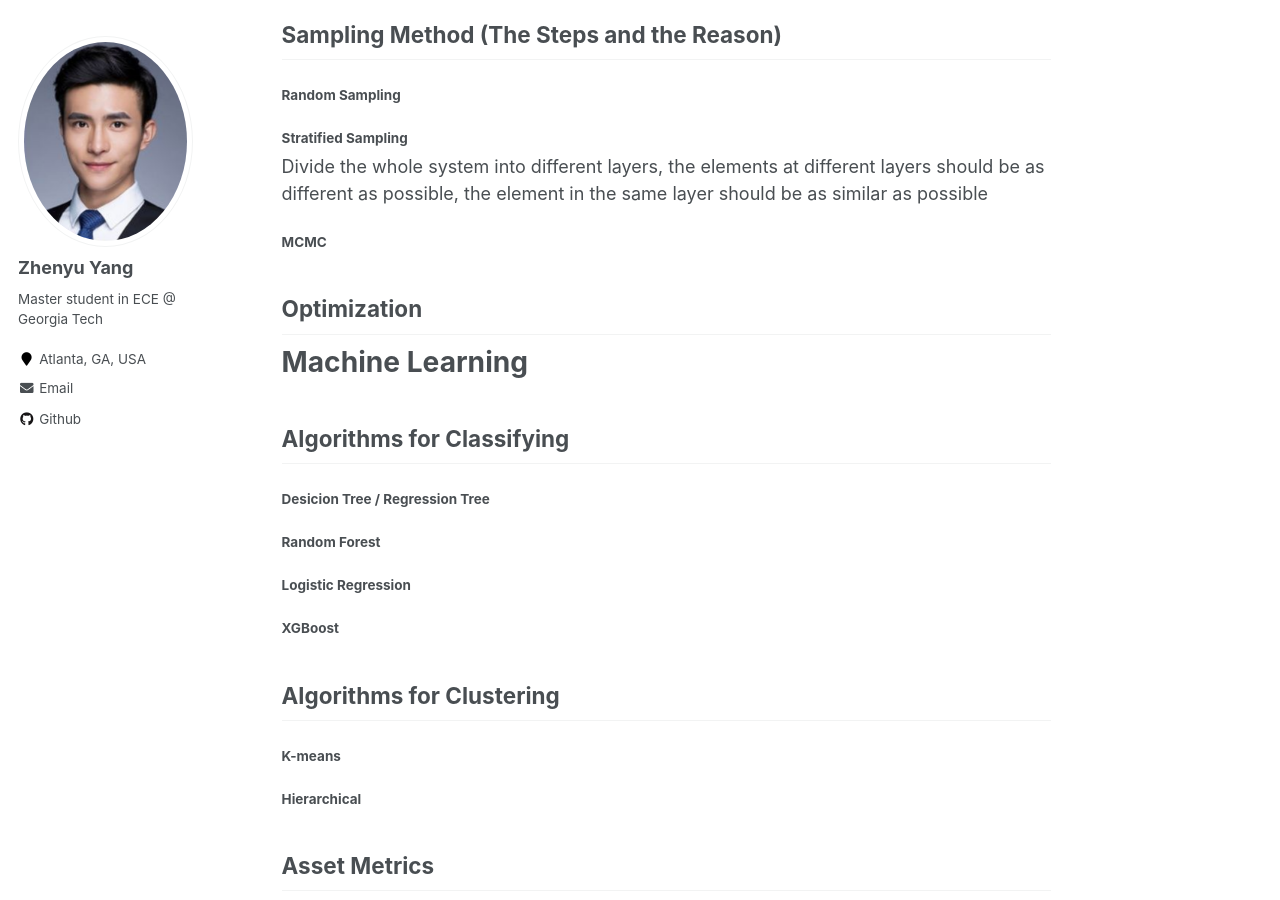
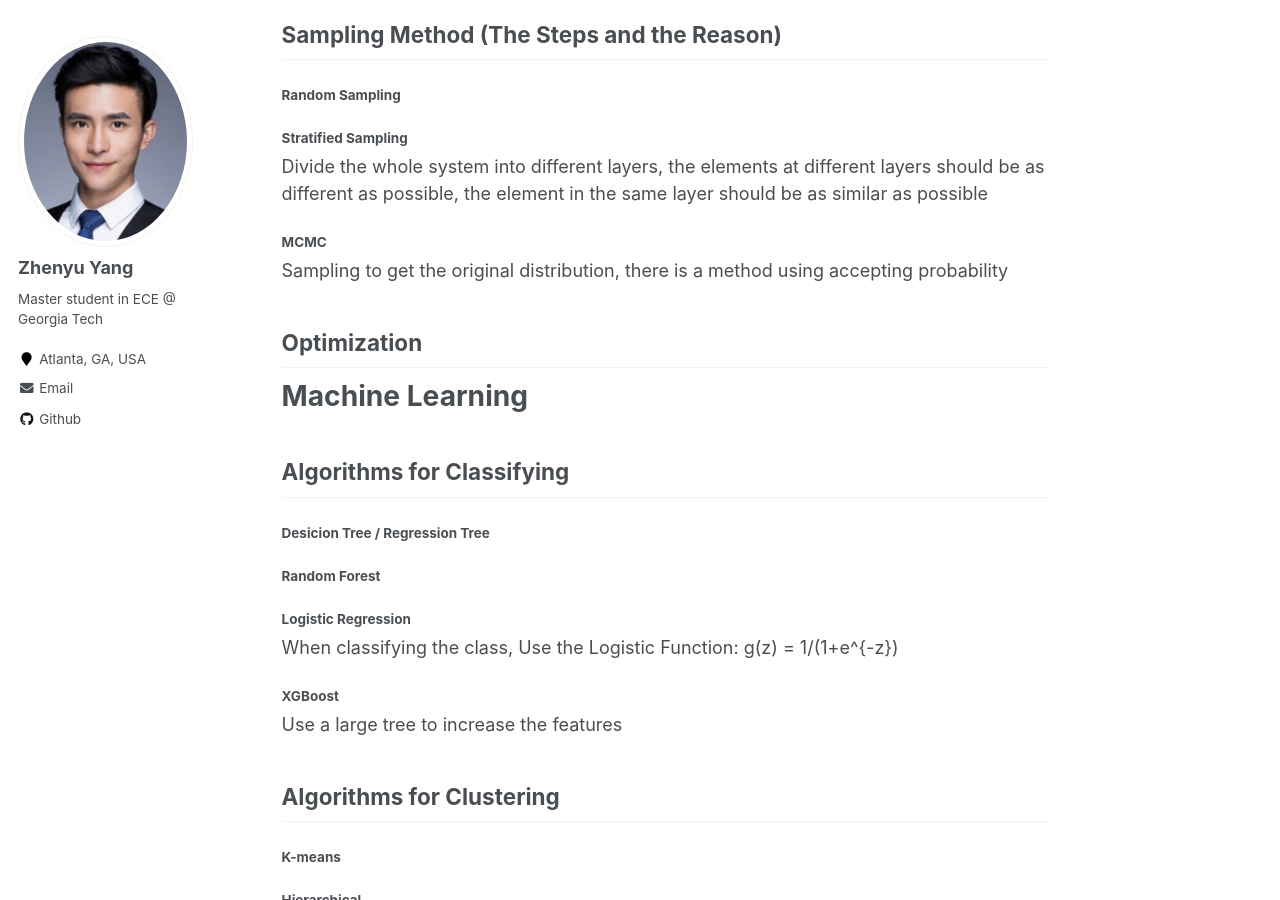
Before and after one commit to azpeteryang/azpeteryang.github.io, a Jekyll site: the page built from _posts/2020-05-22-blog-post-6.md, in a window 1280 px wide and 900 px high, scrolled down 1468 px. Built offline with Jekyll 4.4.1, drawn with Linux system fonts in a browser that asks for light colours; a file with an impossible date is left out.

Commit message:
Update 2020-05-22-blog-post-6.md

```diff
--- a/_posts/2020-05-22-blog-post-6.md
+++ b/_posts/2020-05-22-blog-post-6.md
@@ -110,13 +110,7 @@ Divide the whole system into different layers, the elements at different layers
 
 
 ##### MCMC
-
-
-
-
-
-
-
+Sampling to get the original distribution, there is a method using accepting probability
 
 
 ## Optimization
@@ -137,11 +131,11 @@ Divide the whole system into different layers, the elements at different layers
 
 
 ##### Logistic Regression
-
+When classifying the class, Use the Logistic Function: g(z) = 1/(1+e^{-z})
 
 
 ##### XGBoost
-
+Use a large tree to increase the features
 
 
 
```
